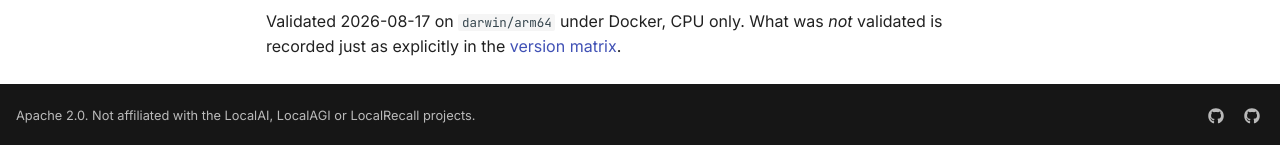
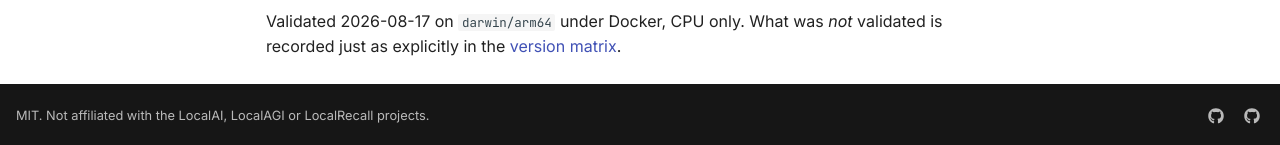
Before and after one commit to wrkode/local-ai-stack-handbook, an MkDocs documentation site: the page built from docs/index.md, in a window 1280 px wide and 900 px high, scrolled down 3050 px. Shown: the part 752-897 px from the top of the window. Built offline with MkDocs 1.6.1 and Material for MkDocs 9.7.7, drawn with Linux system fonts in a browser that asks for light colours; comment, search, counter and statistics services are not loaded.

Commit message:
Relicense to MIT; stop shipping a working PostgreSQL password
Licence: Apache 2.0 -> MIT, with matching updates in README.md, CONTRIBUTING.md
and the mkdocs copyright line. Note that references to the reference MODELS
being Apache-2.0 (qwen3-1.7b, granite-embedding) are facts about those models
and are deliberately unchanged.

kubernetes/02-secrets.yaml no longer ships a usable password. A password
committed to a git repository is not a secret whatever its value, so the
template now carries a placeholder that cannot work by accident, plus a
kubectl create secret block that generates one and never writes it to disk.

Two behaviours documented alongside it, both easy to get wrong:
- the password must match in POSTGRES_PASSWORD and DATABASE_URL; a mismatch
  surfaces only as a LocalRecall authentication failure while PostgreSQL itself
  looks healthy
- changing it after first init does nothing, because POSTGRES_PASSWORD is
  applied by initdb and ignored thereafter; ALTER USER or recreate the PVC

compose/.env.example deliberately KEEPS a working default, and now says why:
that file is copied to a gitignored .env, the recipes depend on the stack coming
up with one command, and PostgreSQL is not published outside the Compose
network. The committed Kubernetes template is the opposite case.

Also corrected a stale claim spotted while editing: .env.example described
qwen3-1.7b as having "32k context". The gallery config sets context_size 8192,
which is the effective window — the same correction already applied elsewhere.

Co-Authored-By: Claude Opus 5 <noreply@anthropic.com>

```diff
--- a/mkdocs.yml
+++ b/mkdocs.yml
@@ -7,7 +7,7 @@ repo_url: https://github.com/wrkode/local-ai-stack-handbook
 repo_name: wrkode/local-ai-stack-handbook
 edit_uri: edit/main/docs/
 copyright: >-
-  Apache 2.0. Not affiliated with the LocalAI, LocalAGI or LocalRecall projects.
+  MIT. Not affiliated with the LocalAI, LocalAGI or LocalRecall projects.
 
 docs_dir: docs
 
```
Also changed, not shown: CONTRIBUTING.md (+1 -1 lines), README.md (+1 -1 lines), kubernetes/README.md (+5 -1 lines), 3 other files.
